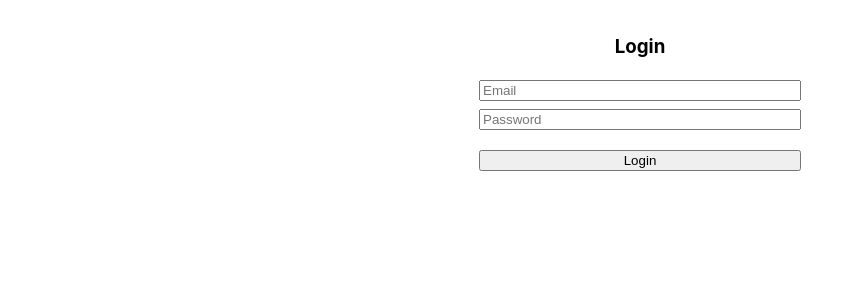
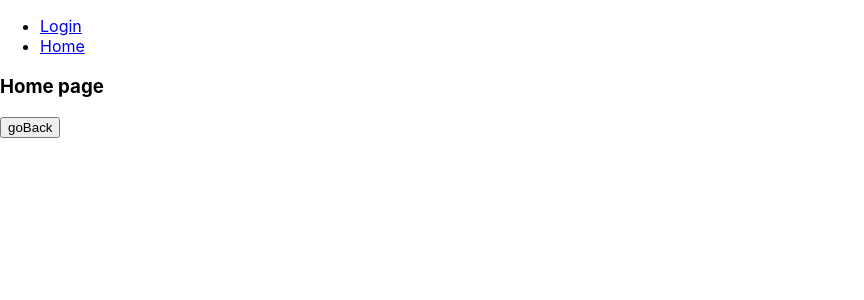
Before and after one commit to lecamit83/app, a React (Create React App) app: page /home in a window 1280 px wide. Shown: the top 300 px of the page, without its empty margins (0-864 px from the left). Built offline with nearby package versions, Linux system fonts and the light colour scheme.

Commit message:
login connect api

```diff
--- a/package.json
+++ b/package.json
@@ -3,8 +3,10 @@
   "version": "0.1.0",
   "private": true,
   "dependencies": {
+    "axios": "^0.19.0",
     "react": "^16.8.6",
     "react-dom": "^16.8.6",
+    "react-router-dom": "^5.0.1",
     "react-scripts": "3.0.1"
   },
   "scripts": {
--- a/src/App.js
+++ b/src/App.js
@@ -1,10 +1,23 @@
 import React from 'react';
+import { BrowserRouter as Router, Route, Link } from 'react-router-dom';
 import Login from './components/login/Login';
+import Home from './components/home/Home';
 function App() {
   return (
-    <div>
-      <Login/>
-    </div>
+    <Router>
+    	<div>
+    		<ul>
+    			<li>
+    				<Link to={"/"}>Login</Link>
+    			</li>
+    			<li>
+    				<Link to={"/home"}>Home</Link>
+    			</li>
+    		</ul>
+    		<Route exact path="/" component={Login}/>
+    		<Route path="/home" component={Home} />
+    	</div>
+    </Router>
   );
 }
 
--- /dev/null
+++ b/src/components/home/Home.js
@@ -0,0 +1,16 @@
+import React from 'react';
+import { withRouter } from 'react-router-dom';
+
+function Home(props){
+	return(
+		<div>
+			<h3>Home page</h3>
+			<button type="button" onClick={goBackPage}>goBack</button>
+		</div>
+	);
+	function goBackPage(){
+		props.history.goBack();
+	}
+}
+
+export default withRouter(Home);
--- a/src/components/login/Login.js
+++ b/src/components/login/Login.js
@@ -1,17 +1,35 @@
 import React, { useState } from 'react';
+import axios from 'axios';
+import { withRouter } from 'react-router-dom';
 import './Login.css';
 
-function Login() {
+function Login(props) {
+  const [email, setEmail] = useState('');
+  const [password , setPassword ] = useState('');
   return (
     <div className="container">
       <form className="form-login">
         <h3>Login</h3>
-        <input className="text-field" placeholder="Email" type="email"/>
-        <input className="text-field" placeholder="Password" type="password"/>
-        <button className="btn-login" type="button">Login</button>
+        <input className="text-field" placeholder="Email" type="email" value={email} onChange={(event)=>setEmail(event.target.value)}/>
+        <input className="text-field" placeholder="Password" type="password" value={password} onChange={(e)=>setPassword(e.target.value)}/>
+        <button className="btn-login" type="button" onClick={handleLogin}>Login</button>
       </form>
     </div>
   );
+
+  function handleLogin(){
+    let user = {
+      email,
+      password
+    };
+
+    axios.post('http://localhost:5050/auth/login', user)
+      .then(res=>{
+        let {token, user} = res.data;
+        props.history.replace("/home");
+      })
+      .catch(err=>{});
+  }
 }
 
-export default Login;
+export default withRouter(Login);
```
Also changed, not shown: src/components/home/Home.css (added), 1 other file (tests, documents, lock files or other folders).
